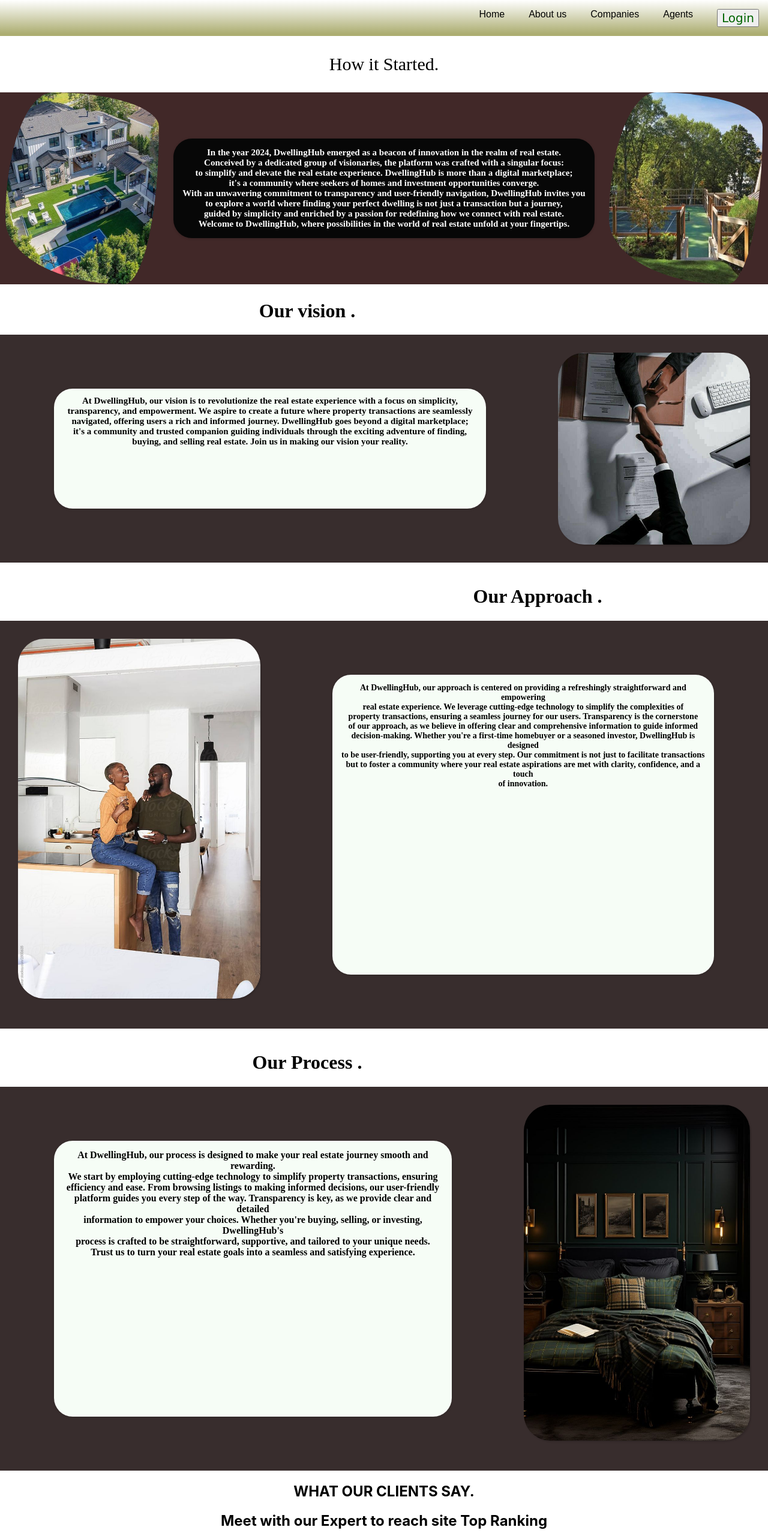
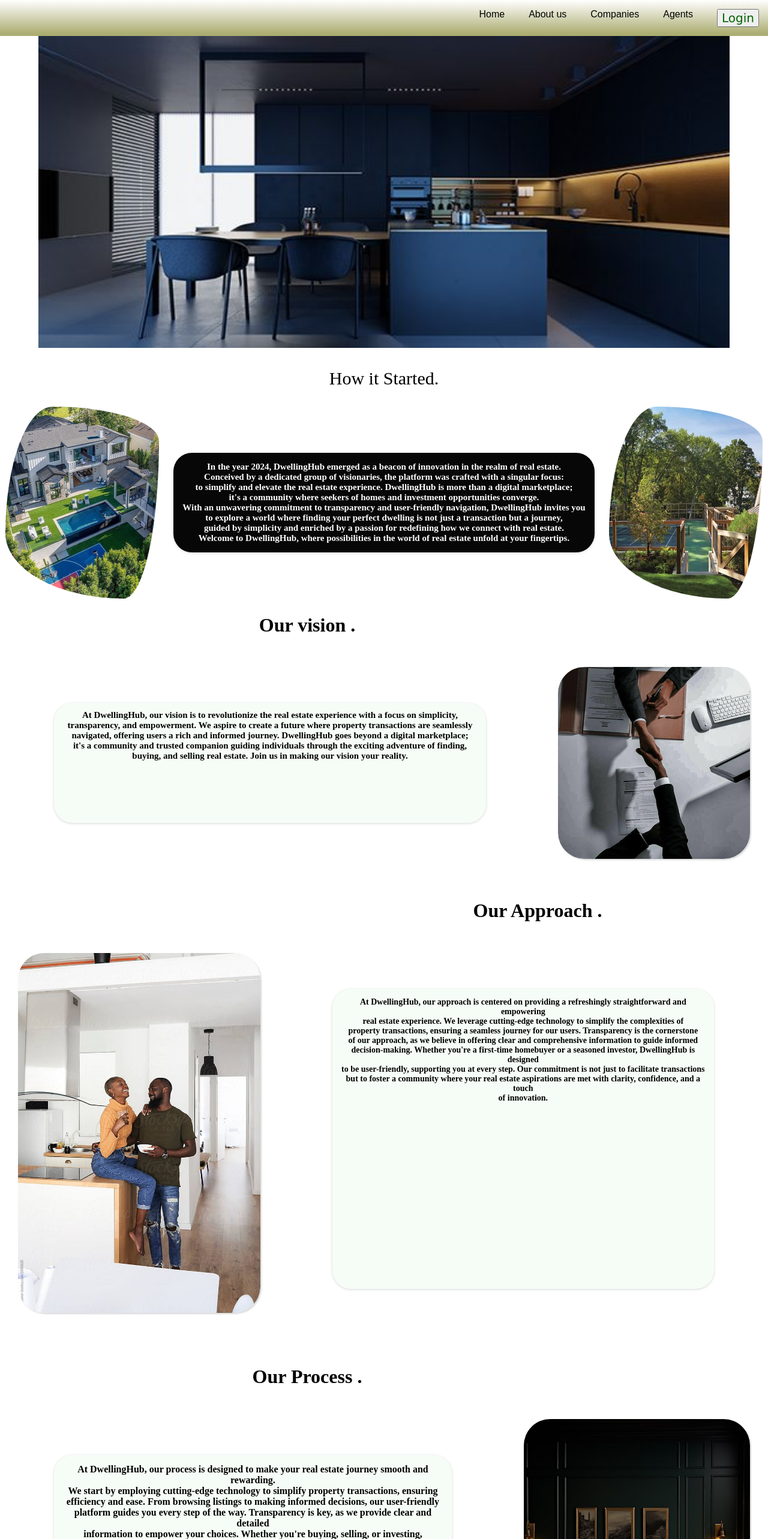
Before and after one commit to tobias-omondi/Dreamdwelling-Hub, a React (Create React App) app in the folder realestate/: page /about in a window 1280 px wide. Shown: the top 2566 px of the page at 60% size. Built offline with nearby package versions, Linux system fonts and the light colour scheme.

Commit message:
about us

```diff
--- a/realestate/src/components/About.css
+++ b/realestate/src/components/About.css
@@ -9,7 +9,7 @@
     width: 100%;
     padding: 0px;
     align-items: center;
-    background-color: rgb(65, 40, 40);
+
 }
 .about_stories p {
     font-size: 15px;
@@ -32,7 +32,7 @@
 .our_vision {
     display: flex;
     justify-content: space-around;
-    background-color: rgb(56, 45, 45);
+
 }
 .our_vision p {
     font-size: 15px;
@@ -61,7 +61,7 @@
     display: flex;
     justify-content: space-around;
     height: 85vh;
-    background-color: rgb(56, 45, 45);
+
 }
 .our_Approach p {
     font-size: 14px;
@@ -90,7 +90,6 @@
     display: flex;
     justify-content: space-around;
     height: 80vh;
-    background-color: rgb(56, 45, 45);
 }
 .our_Process p {
     font-size: 16px;
--- a/realestate/src/components/About.js
+++ b/realestate/src/components/About.js
@@ -6,10 +6,12 @@
 import Asset7 from './Asset/Хрупкое равновесие (18+) - Промо фото.jpeg'
 import Asset8 from './Asset/_Cheerful Black Afro Couple Kitchen__ by Stocksy Contributor _Ivan Gener_.jpeg'
 import Asset9 from './Asset/How To Create The Perfect Moody Dark Academia Room.jpeg'
+import asset15 from './Asset/az3h.jpeg'
 
 const About = () => {
   return (
     <div className='about_us'>
+      <img src={asset15} style={{width:"90%",height:"65vh"}}  alt='house'/>
       <div className='about_us_title'>
         <p>How it Started.</p>
       </div>
--- a/realestate/src/components/Agents.css
+++ b/realestate/src/components/Agents.css
@@ -46,7 +46,7 @@
 	0% {
 		animation-timing-function: ease-in;
 		opacity: 0;
-		transform: translateY(-250px);
+		transform: translateY(250px);
 	}
 
 	38% {
@@ -57,7 +57,7 @@
 
 	55% {
 		animation-timing-function: ease-in;
-		transform: translateY(-65px);
+		transform: translateY(65px);
 	}
 
 	72% {
@@ -67,7 +67,7 @@
 
 	81% {
 		animation-timing-function: ease-in;
-		transform: translateY(-28px);
+		transform: translateY(28px);
 	}
 
 	90% {
@@ -77,7 +77,7 @@
 
 	95% {
 		animation-timing-function: ease-in;
-		transform: translateY(-8px);
+		transform: translateY(8px);
 	}
 
 	100% {
```
Also changed, not shown: realestate/src/components/Asset/az3h.jpeg (added).
